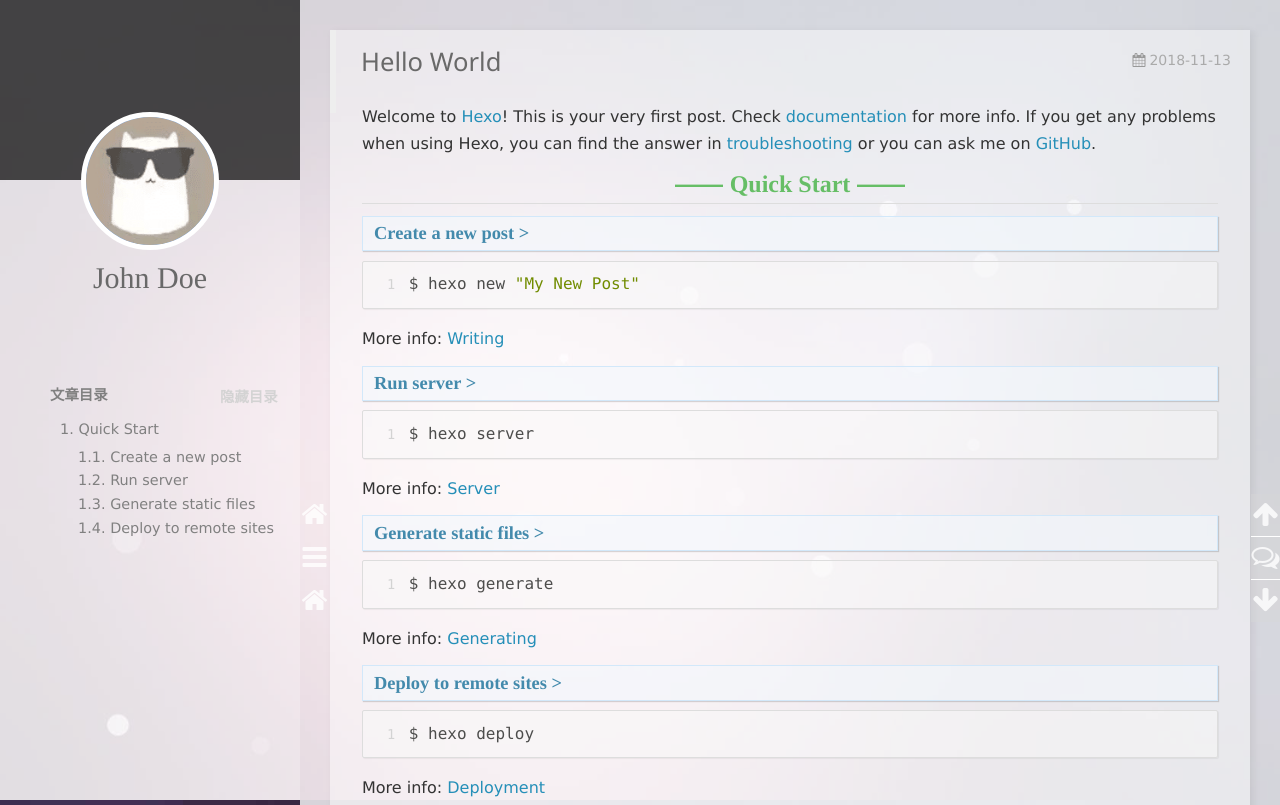
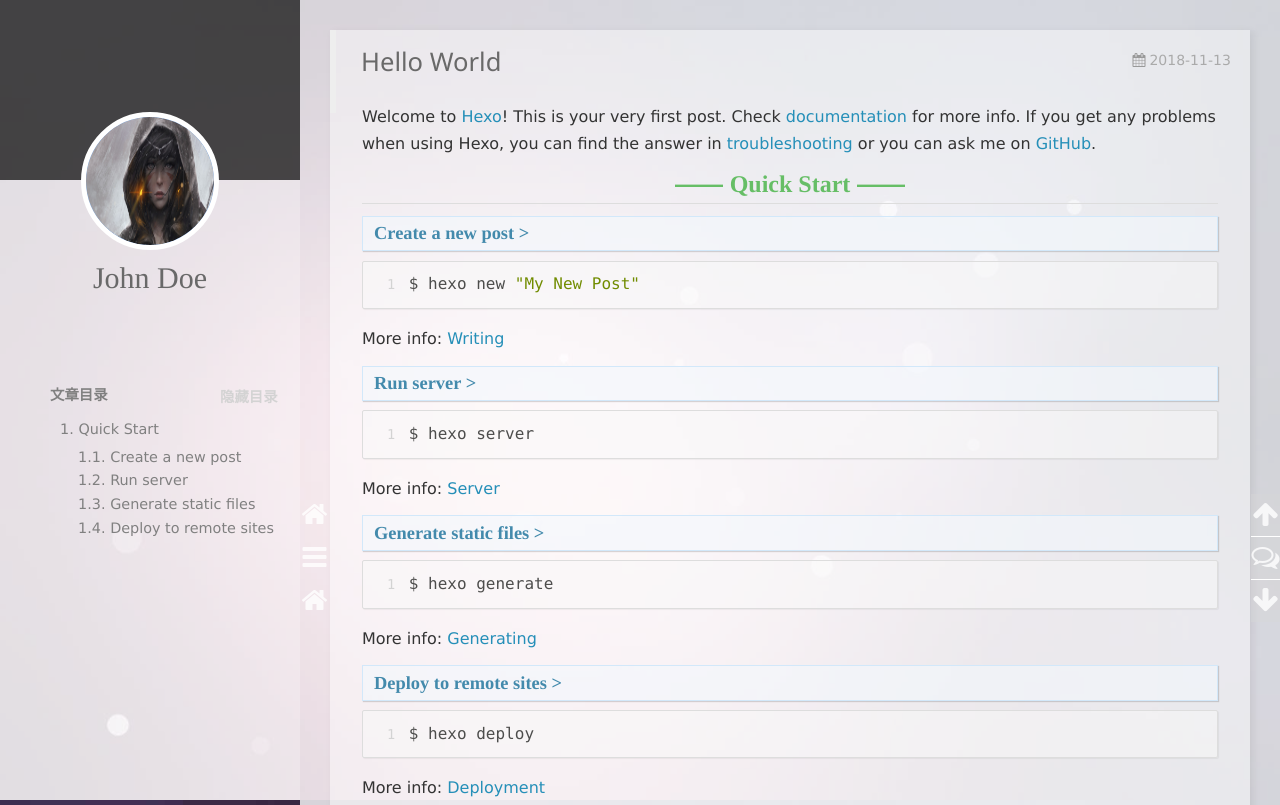
Before and after one commit to 2018xinghong/2018xinghong.github.io, a plain HTML site: page 2018/11/13/hello-world/index.html in a window 1280 px wide. Shown: the top 805 px of the page. Drawn offline with nearby package versions, Linux system fonts and the light colour scheme; some packages are replaced by stand-ins of ours; a script that the page names is missing.

Commit message:
Site updated: 2018-11-13 23:32:51

```diff
--- a/2018/11/13/hello-world/index.html
+++ b/2018/11/13/hello-world/index.html
@@ -97,7 +97,7 @@
 <div class="intrude-less">
     <header id="header" class="inner">
         <a href="/" class="profilepic">
-            <img src="/img/avatar.png" class="animated zoomIn">
+            <img src="/img/bg1.jpg" class="animated zoomIn">
         </a>
         <hgroup>
           <h1 class="header-author"><a href="/">John Doe</a></h1>
@@ -222,7 +222,7 @@
     <div class="intrude-less">
         <header id="header" class="inner">
             <a href="/" class="profilepic">
-                <img src="/img/avatar.png" class="animated zoomIn">
+                <img src="/img/bg1.jpg" class="animated zoomIn">
             </a>
             <hgroup>
               <h1 class="header-author"><a href="/" title="回到主页">John Doe</a></h1>
```
Also changed, not shown: archives/2018/11/index.html (+2 -2 lines), archives/2018/index.html (+2 -2 lines), archives/index.html (+2 -2 lines), index.html (+2 -2 lines), img/bg1.jpg (added).
